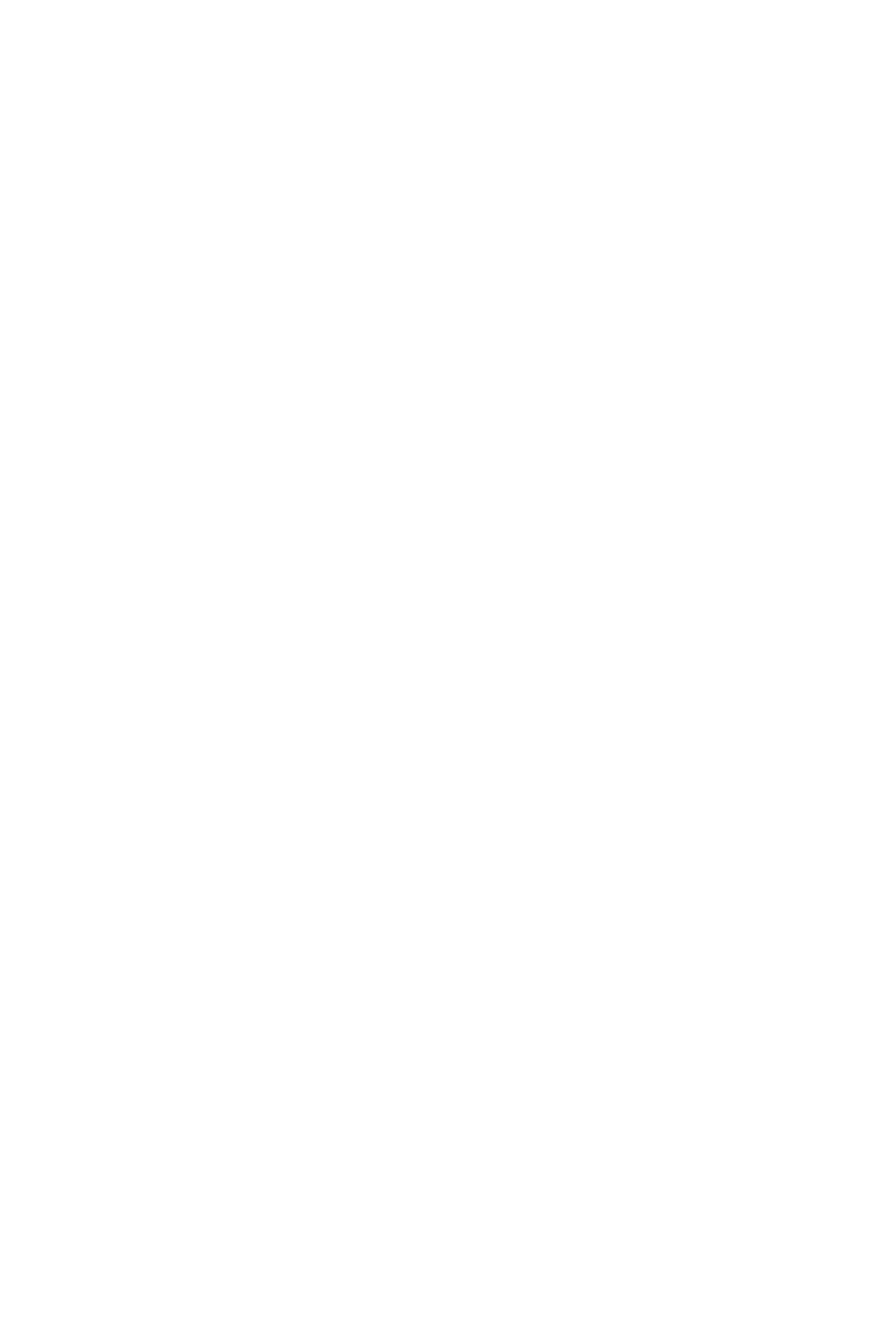
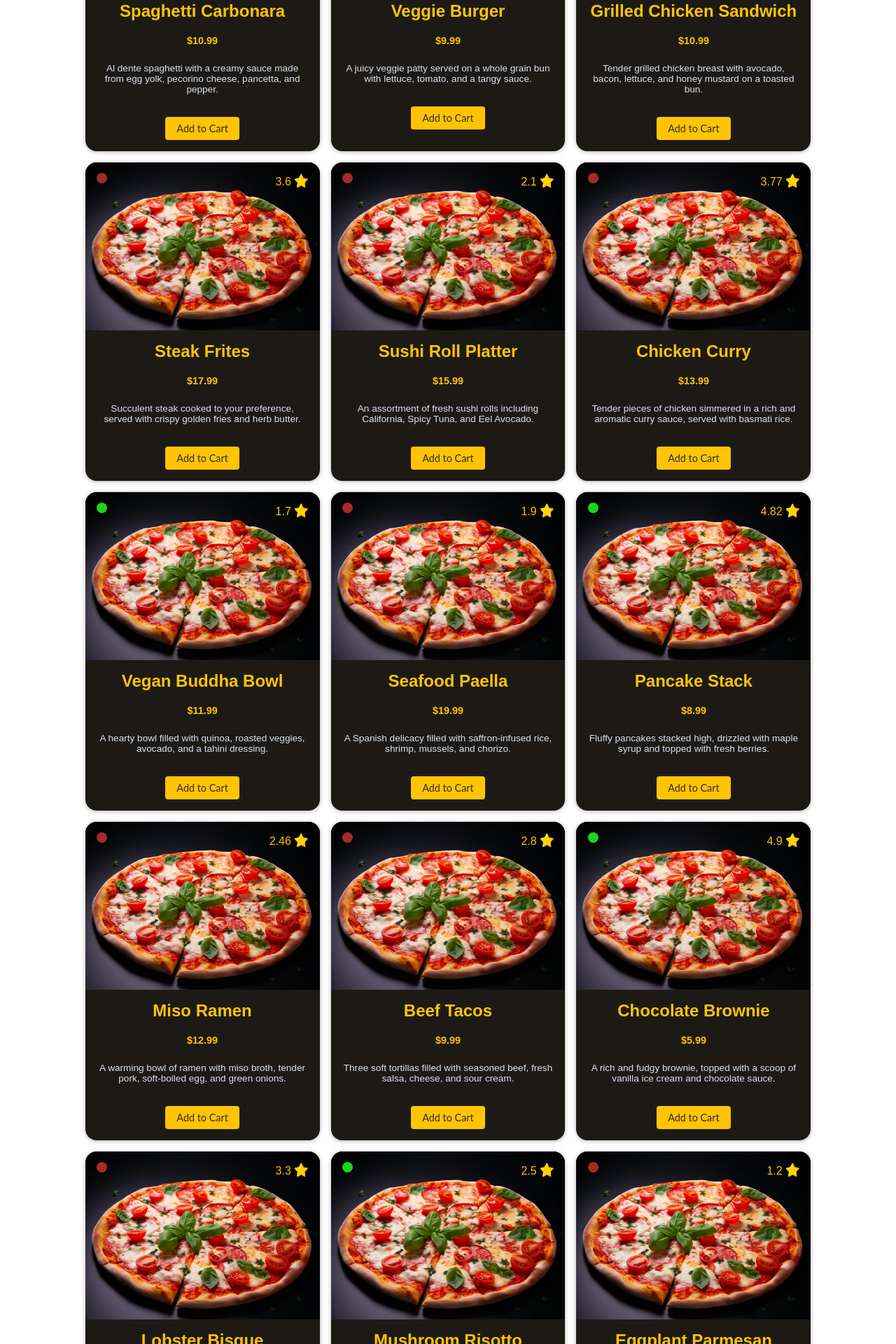
Before and after one commit to AkshatG165/food-delivery, a Next.js app: page / in a window 1280 px wide. Shown: the part 880-2800 px from the top of the page at 70% size. Before the commit the page ends 800 px from the top, so only its background shows below. Built offline with nearby package versions, Linux system fonts and the light colour scheme.

Commit message:
feat: add menu items page

```diff
--- /dev/null
+++ b/components/menu/Menu.module.css
@@ -0,0 +1,10 @@
+.menu {
+  width: 90%;
+  max-width: 85rem;
+  list-style: none;
+  margin: 1rem auto;
+  padding: 1rem;
+  display: grid;
+  grid-template-columns: repeat(auto-fit, minmax(20rem, 1fr));
+  gap: 1rem;
+}
--- /dev/null
+++ b/components/menu/Menu.tsx
@@ -0,0 +1,8 @@
+import classes from './Menu.module.css';
+import Item from './MenuItem';
+import AvailableItems from '../../public/available-items';
+
+export default function Menu() {
+  const menu = AvailableItems.map((item) => <Item key={item.id} item={item} />);
+  return <ol className={classes.menu}>{menu}</ol>;
+}
--- /dev/null
+++ b/components/menu/MenuItem.module.css
@@ -0,0 +1,81 @@
+.item {
+  background-color: #1d1a16;
+  border-radius: 1rem;
+  overflow: hidden;
+  text-align: center;
+  box-shadow: 0 1px 6px rgba(0, 0, 0, 0.3);
+  position: relative;
+  display: inline-block;
+}
+
+.dot {
+  position: absolute;
+  width: 15px;
+  height: 15px;
+  border-radius: 50%;
+  background-color: brown;
+  left: 5%;
+  top: 15px;
+}
+
+.green {
+  background-color: rgb(29, 213, 29);
+}
+
+.rating {
+  position: absolute;
+  right: 5%;
+  top: 15px;
+  display: flex;
+  align-items: center;
+}
+
+.rating p {
+  color: #ffc404;
+  margin: 4px 4px 0 0;
+}
+
+.rating img {
+  width: 20px;
+  height: 20px;
+}
+
+.item-img {
+  width: 100%;
+  height: 15rem;
+  object-fit: cover;
+}
+
+.item h3 {
+  font-size: 1.5rem;
+  font-weight: bold;
+  margin: 0.75rem 0;
+  color: #ffc404;
+}
+
+.item-price {
+  display: inline-block;
+  color: #ffc404;
+  font-size: 0.9rem;
+  font-weight: bold;
+  padding: 0.5rem 2rem;
+  margin: 0;
+  border-radius: 4px;
+}
+
+.item-description {
+  margin: 1rem;
+  color: #d9e2f1;
+  font-size: 0.85rem;
+}
+
+.item button {
+  font-size: 0.9rem;
+  font-family: 'Lato', sans-serif;
+  border: none;
+  background-color: #ffc404;
+  color: #312c1d;
+  border-radius: 0.25rem;
+  padding: 0.5rem 1rem;
+  margin: 1rem;
+}
--- /dev/null
+++ b/components/menu/MenuItem.tsx
@@ -0,0 +1,31 @@
+import classes from './MenuItem.module.css';
+import images from '../../public/margherita-pizza.jpg';
+import star from '../../public/star.png';
+import Item from '../../model/Item';
+
+type Props = {
+  item: Item;
+};
+
+const MenuItem: React.FC<Props> = ({ item }) => {
+  return (
+    <li className={classes.item} key={item.id}>
+      <div
+        className={
+          item.veg === true ? `${classes.dot} ${classes.green}` : classes.dot
+        }
+      />
+      <div className={classes.rating}>
+        <p>{item.rating}</p>
+        <img src={star.src} alt="rating" />
+      </div>
+      <img src={images.src} alt={item.name} className={classes['item-img']} />
+      <h3>{item.name}</h3>
+      <p className={classes['item-price']}>${item.price}</p>
+      <p className={classes['item-description']}>{item.description}</p>
+      <button type="button">Add to Cart</button>
+    </li>
+  );
+};
+
+export default MenuItem;
--- /dev/null
+++ b/model/Item.ts
@@ -0,0 +1,27 @@
+export default class Item {
+  id: string;
+  name: string;
+  price: number;
+  description: string;
+  image: string;
+  veg: boolean;
+  rating: number;
+
+  constructor(
+    id: string,
+    name: string,
+    price: number,
+    description: string,
+    image: string,
+    veg: boolean,
+    rating: number
+  ) {
+    this.id = id;
+    this.name = name;
+    this.price = price;
+    this.description = description;
+    this.image = image;
+    this.veg = veg;
+    this.rating = rating;
+  }
+}
--- a/pages/index.tsx
+++ b/pages/index.tsx
@@ -1,9 +1,10 @@
 import RootLayout from '@/components/layout/RootLayout';
+import Menu from '@/components/menu/Menu';
 
 function Homepage() {
   return (
     <RootLayout>
-      <p></p>
+      <Menu />
     </RootLayout>
   );
 }
--- /dev/null
+++ b/public/available-items.js
@@ -0,0 +1,204 @@
+const AvailableItems = [
+  {
+    id: 'm1',
+    name: 'Mac & Cheese',
+    price: 8.99,
+    description:
+      'Creamy cheddar cheese mixed with perfectly cooked macaroni, topped with crispy breadcrumbs. A classic comfort food.',
+    image: 'images/mac-and-cheese.jpg',
+    veg: true,
+    rating: 4.5,
+  },
+  {
+    id: 'm2',
+    name: 'Margherita Pizza',
+    price: 12.99,
+    description:
+      'A classic pizza with fresh mozzarella, tomatoes, and basil on a thin and crispy crust.',
+    image: 'images/margherita-pizza.jpg',
+    veg: true,
+    rating: 4.65,
+  },
+  {
+    id: 'm3',
+    name: 'Caesar Salad',
+    price: 7.99,
+    description:
+      'Romaine lettuce tossed in Caesar dressing, topped with croutons and parmesan shavings.',
+    image: 'images/caesar-salad.jpg',
+    veg: true,
+    rating: 2.95,
+  },
+  {
+    id: 'm4',
+    name: 'Spaghetti Carbonara',
+    price: 10.99,
+    description:
+      'Al dente spaghetti with a creamy sauce made from egg yolk, pecorino cheese, pancetta, and pepper.',
+    image: 'images/spaghetti-carbonara.jpg',
+    veg: false,
+    rating: 4.1,
+  },
+  {
+    id: 'm5',
+    name: 'Veggie Burger',
+    price: 9.99,
+    description:
+      'A juicy veggie patty served on a whole grain bun with lettuce, tomato, and a tangy sauce.',
+    image: 'images/veggie-burger.jpg',
+    veg: true,
+    rating: 3.9,
+  },
+  {
+    id: 'm6',
+    name: 'Grilled Chicken Sandwich',
+    price: 10.99,
+    description:
+      'Tender grilled chicken breast with avocado, bacon, lettuce, and honey mustard on a toasted bun.',
+    image: 'images/grilled-chicken-sandwich.jpg',
+    veg: false,
+    rating: 4.27,
+  },
+  {
+    id: 'm7',
+    name: 'Steak Frites',
+    price: 17.99,
+    description:
+      'Succulent steak cooked to your preference, served with crispy golden fries and herb butter.',
+    image: 'images/steak-frites.jpg',
+    veg: false,
+    rating: 3.6,
+  },
+  {
+    id: 'm8',
+    name: 'Sushi Roll Platter',
+    price: 15.99,
+    description:
+      'An assortment of fresh sushi rolls including California, Spicy Tuna, and Eel Avocado.',
+    image: 'images/sushi-roll-platter.jpg',
+    veg: false,
+    rating: 2.1,
+  },
+  {
+    id: 'm9',
+    name: 'Chicken Curry',
+    price: 13.99,
+    description:
+      'Tender pieces of chicken simmered in a rich and aromatic curry sauce, served with basmati rice.',
+    image: 'images/chicken-curry.jpg',
+    veg: false,
+    rating: 3.77,
+  },
+  {
+    id: 'm10',
+    name: 'Vegan Buddha Bowl',
+    price: 11.99,
+    description:
+      'A hearty bowl filled with quinoa, roasted veggies, avocado, and a tahini dressing.',
+    image: 'images/vegan-buddha-bowl.jpg',
+    veg: true,
+    rating: 1.7,
+  },
+  {
+    id: 'm11',
+    name: 'Seafood Paella',
+    price: 19.99,
+    description:
+      'A Spanish delicacy filled with saffron-infused rice, shrimp, mussels, and chorizo.',
+    image: 'images/seafood-paella.jpg',
+    veg: false,
+    rating: 1.9,
+  },
+  {
+    id: 'm12',
+    name: 'Pancake Stack',
+    price: 8.99,
+    description:
+      'Fluffy pancakes stacked high, drizzled with maple syrup and topped with fresh berries.',
+    image: 'images/pancake-stack.jpg',
+    veg: true,
+    rating: 4.82,
+  },
+  {
+    id: 'm13',
+    name: 'Miso Ramen',
+    price: 12.99,
+    description:
+      'A warming bowl of ramen with miso broth, tender pork, soft-boiled egg, and green onions.',
+    image: 'images/miso-ramen.jpg',
+    veg: false,
+    rating: 2.46,
+  },
+  {
+    id: 'm14',
+    name: 'Beef Tacos',
+    price: 9.99,
+    description:
+      'Three soft tortillas filled with seasoned beef, fresh salsa, cheese, and sour cream.',
+    image: 'images/beef-tacos.jpg',
+    veg: false,
+    rating: 2.8,
+  },
+  {
+    id: 'm15',
+    name: 'Chocolate Brownie',
+    price: 5.99,
+    description:
+      'A rich and fudgy brownie, topped with a scoop of vanilla ice cream and chocolate sauce.',
+    image: 'images/chocolate-brownie.jpg',
+    veg: true,
+    rating: 4.9,
+  },
+  {
+    id: 'm16',
+    name: 'Lobster Bisque',
+    price: 14.99,
+    description:
+      'A creamy soup made from lobster stock, aromatic vegetables, and a touch of brandy.',
+    image: 'images/lobster-bisque.jpg',
+    veg: false,
+    rating: 3.3,
+  },
+  {
+    id: 'm17',
+    name: 'Mushroom Risotto',
+    price: 13.99,
+    description:
+      'Creamy Arborio rice cooked with a medley of wild mushrooms and finished with parmesan.',
+    image: 'images/mushroom-risotto.jpg',
+    veg: true,
+    rating: 2.5,
+  },
+  {
+    id: 'm18',
+    name: 'Eggplant Parmesan',
+    price: 11.99,
+    description:
+      'Layers of breaded eggplant, marinara sauce, and melted mozzarella and parmesan cheeses.',
+    image: 'images/eggplant-parmesan.jpg',
+    veg: false,
+    rating: 1.2,
+  },
+  {
+    id: 'm19',
+    name: 'Lemon Cheesecake',
+    price: 6.99,
+    description:
+      'A creamy cheesecake with a tangy lemon flavor, served on a crumbly biscuit base.',
+    image: 'images/lemon-cheesecake.jpg',
+    veg: true,
+    rating: 3.87,
+  },
+  {
+    id: 'm20',
+    name: 'Falafel Wrap',
+    price: 8.99,
+    description:
+      'Crispy falafels wrapped in a warm pita with lettuce, tomatoes, and a tahini sauce.',
+    image: 'images/falafel-wrap.jpg',
+    veg: true,
+    rating: 4.69,
+  },
+];
+
+export default AvailableItems;
```
Also changed, not shown: public/margherita-pizza.jpg (added).
